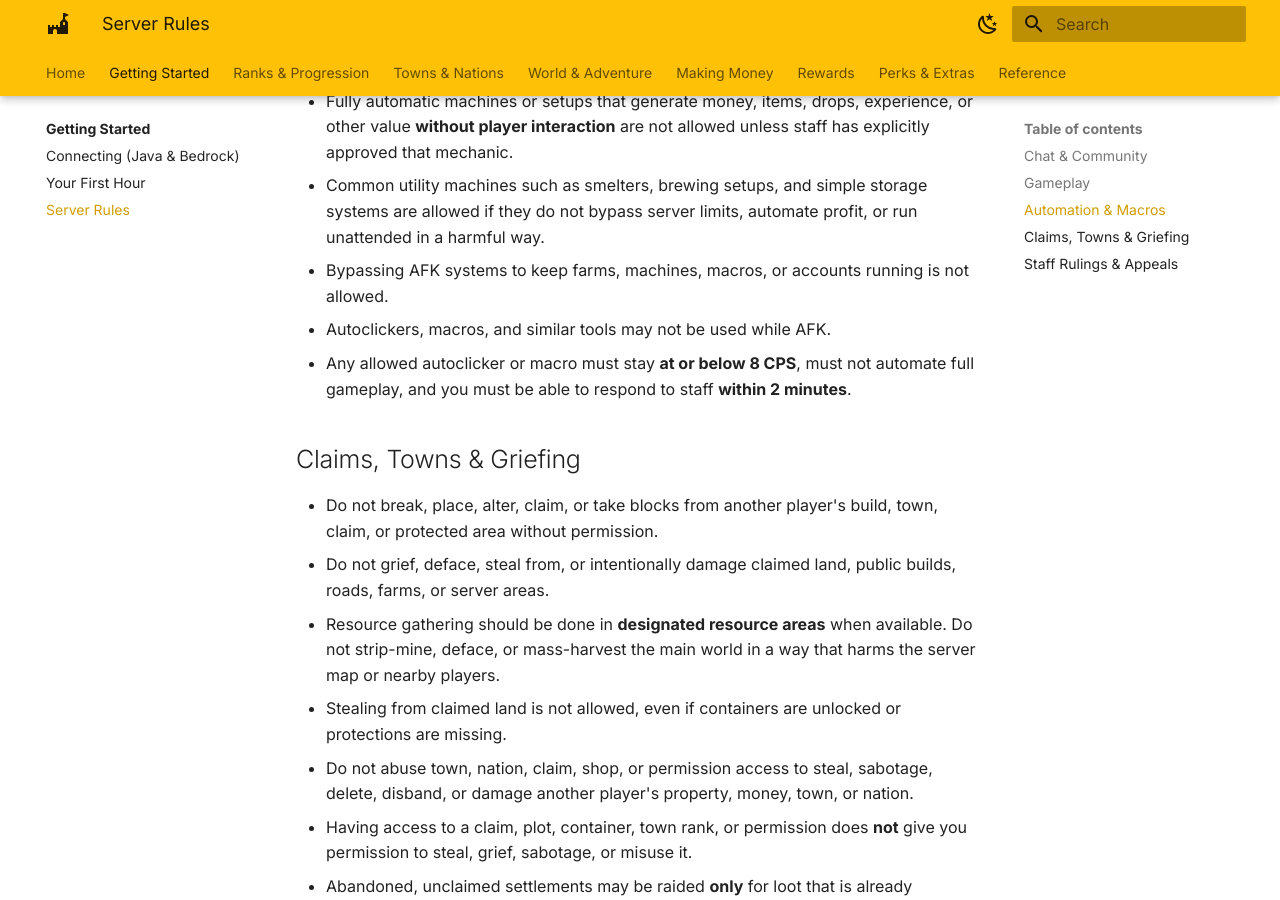
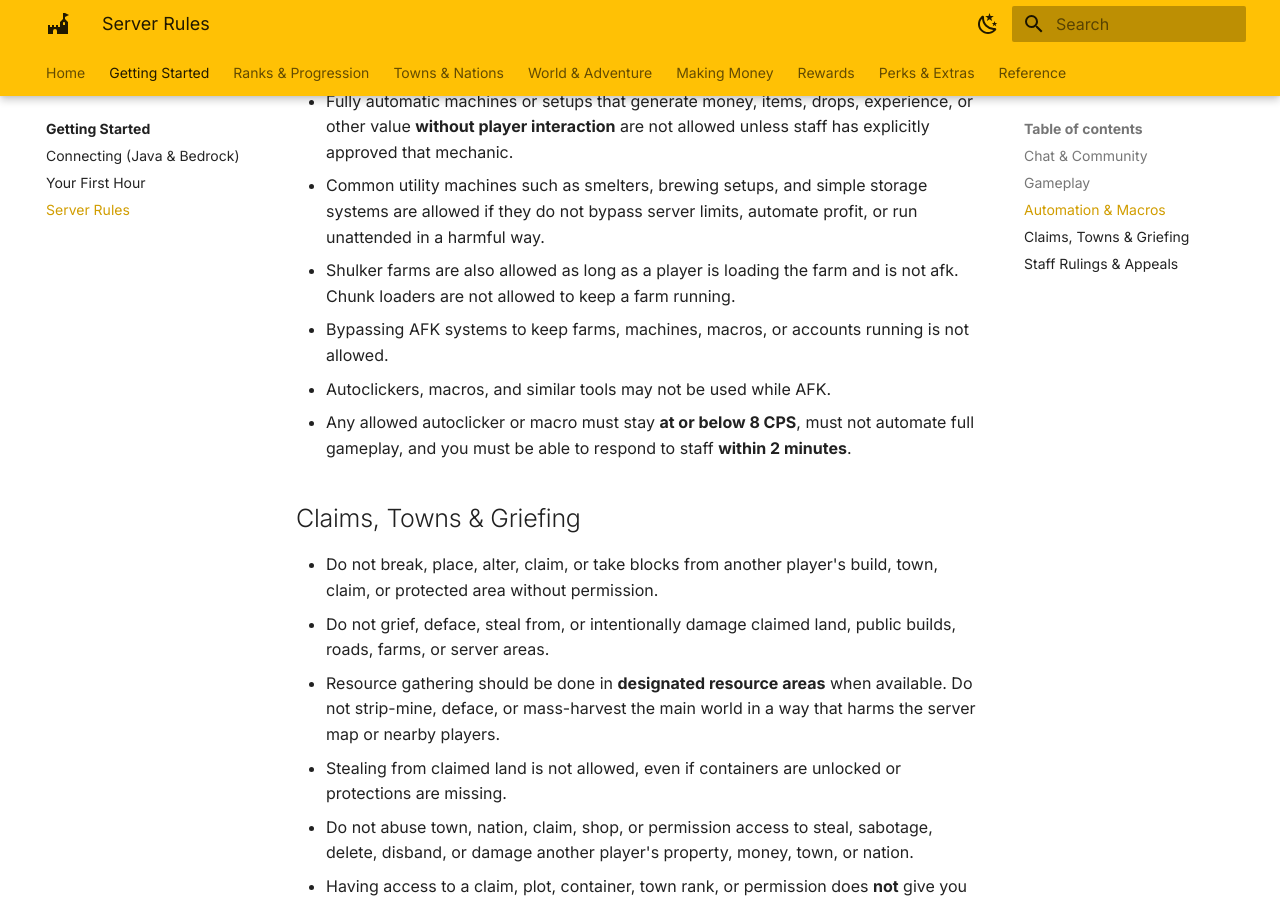
Before and after one commit to AntiS0ul/townify-docs, an MkDocs documentation site: the page built from docs/getting-started/rules.md, in a window 1280 px wide and 900 px high, scrolled down 1899 px. Built offline with MkDocs 1.6.1 and Material for MkDocs 9.7.7, drawn with Linux system fonts in a browser that asks for light colours.

Commit message:
Update rules.md

```diff
--- a/docs/getting-started/rules.md
+++ b/docs/getting-started/rules.md
@@ -37,6 +37,7 @@ These rules apply to **every part of the Townify community** — in-game chat, p
 
 - Fully automatic machines or setups that generate money, items, drops, experience, or other value **without player interaction** are not allowed unless staff has explicitly approved that mechanic.
 - Common utility machines such as smelters, brewing setups, and simple storage systems are allowed if they do not bypass server limits, automate profit, or run unattended in a harmful way.
+- Shulker farms are also allowed as long as a player is loading the farm and is not afk. Chunk loaders are not allowed to keep a farm running.
 - Bypassing AFK systems to keep farms, machines, macros, or accounts running is not allowed.
 - Autoclickers, macros, and similar tools may not be used while AFK.
 - Any allowed autoclicker or macro must stay **at or below 8 CPS**, must not automate full gameplay, and you must be able to respond to staff **within 2 minutes**.
```
